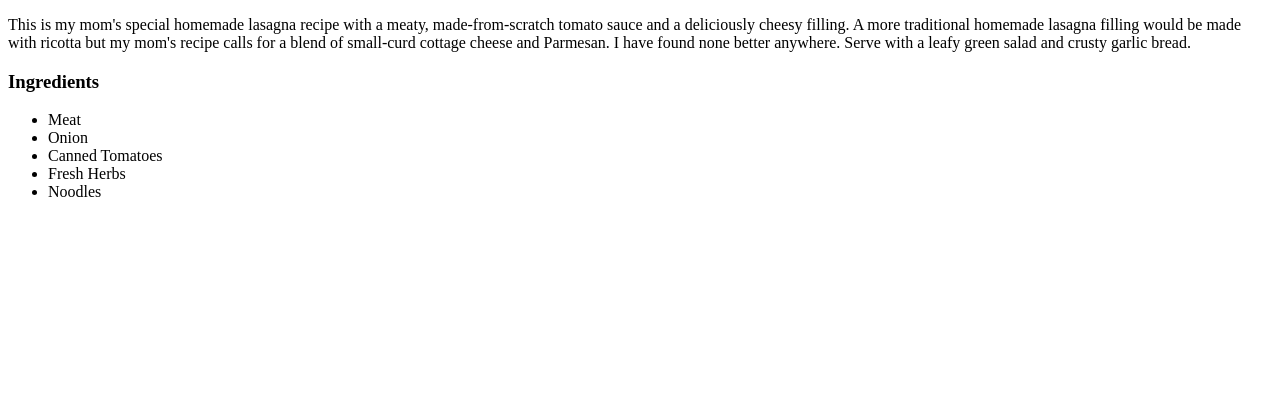
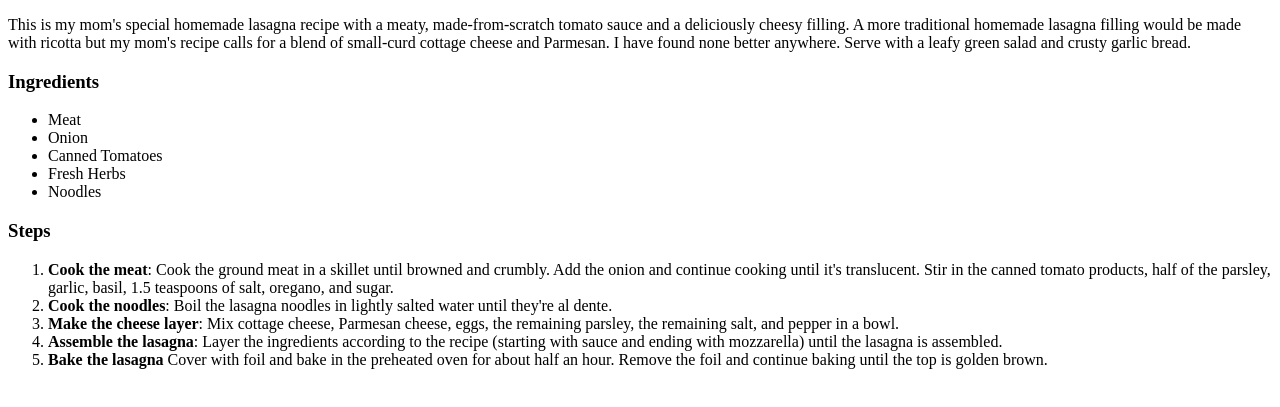
Before and after one commit to Mon711/odin-recipes, a plain HTML site: page recipes/lasagna.html in a window 1280 px wide. Shown: the part 315-722 px from the top of the page. Drawn offline with Linux system fonts and the light colour scheme.

Commit message:
Add steps

```diff
--- a/recipes/lasagna.html
+++ b/recipes/lasagna.html
@@ -19,5 +19,14 @@
         <li>Fresh Herbs</li>
         <li>Noodles</li>
     </ul>
+
+    <h3>Steps</h3>
+    <ol>
+        <li><b>Cook the meat</b>: Cook the ground meat in a skillet until browned and crumbly. Add the onion and continue cooking until it's translucent. Stir in the canned tomato products, half of the parsley, garlic, basil, 1.5 teaspoons of salt, oregano, and sugar.</li>
+        <li><b>Cook the noodles</b>: Boil the lasagna noodles in lightly salted water until they're al dente.</li>
+        <li><b>Make the cheese layer</b>: Mix cottage cheese, Parmesan cheese, eggs, the remaining parsley, the remaining salt, and pepper in a bowl.</li>
+        <li><b>Assemble the lasagna</b>: Layer the ingredients according to the recipe (starting with sauce and ending with mozzarella) until the lasagna is assembled.</li>
+        <li><b>Bake the lasagna</b> Cover with foil and bake in the preheated oven for about half an hour. Remove the foil and continue baking until the top is golden brown.</li>
+    </ol>
 </body>
 </html>
```
